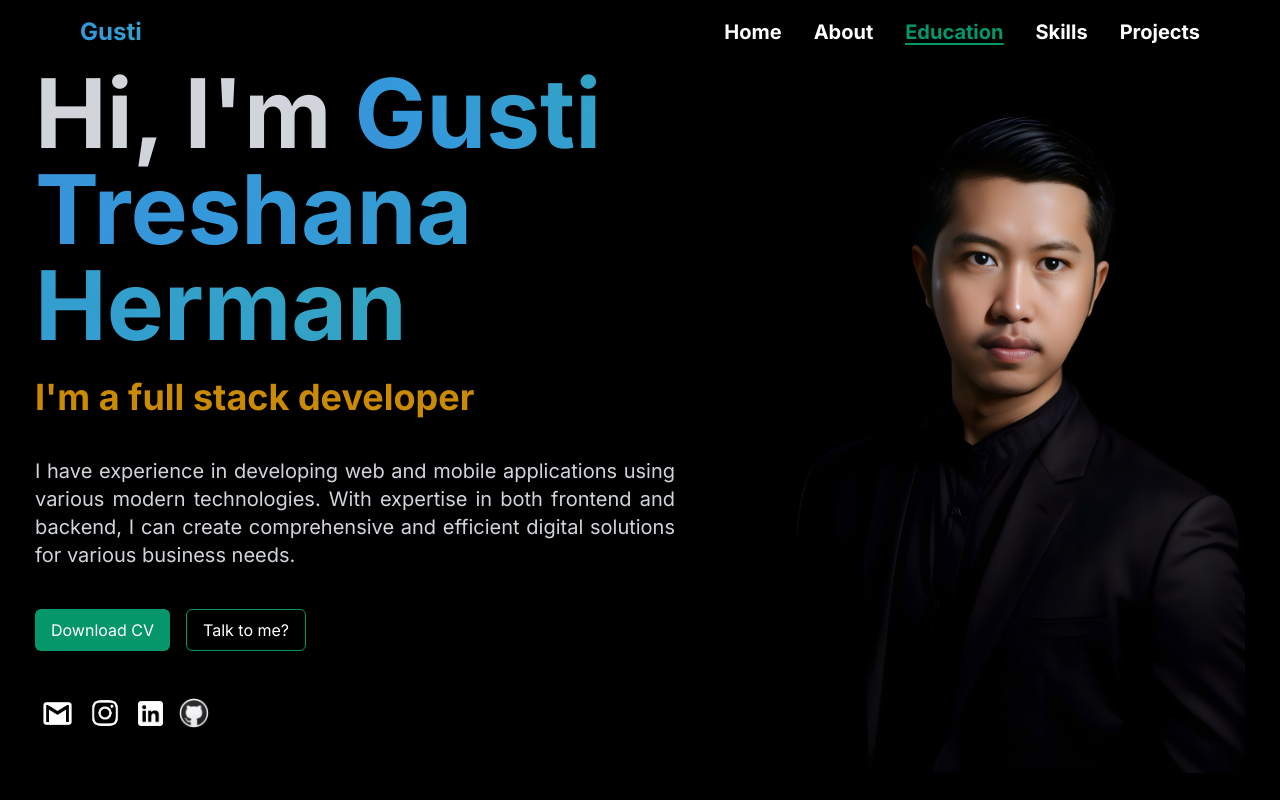
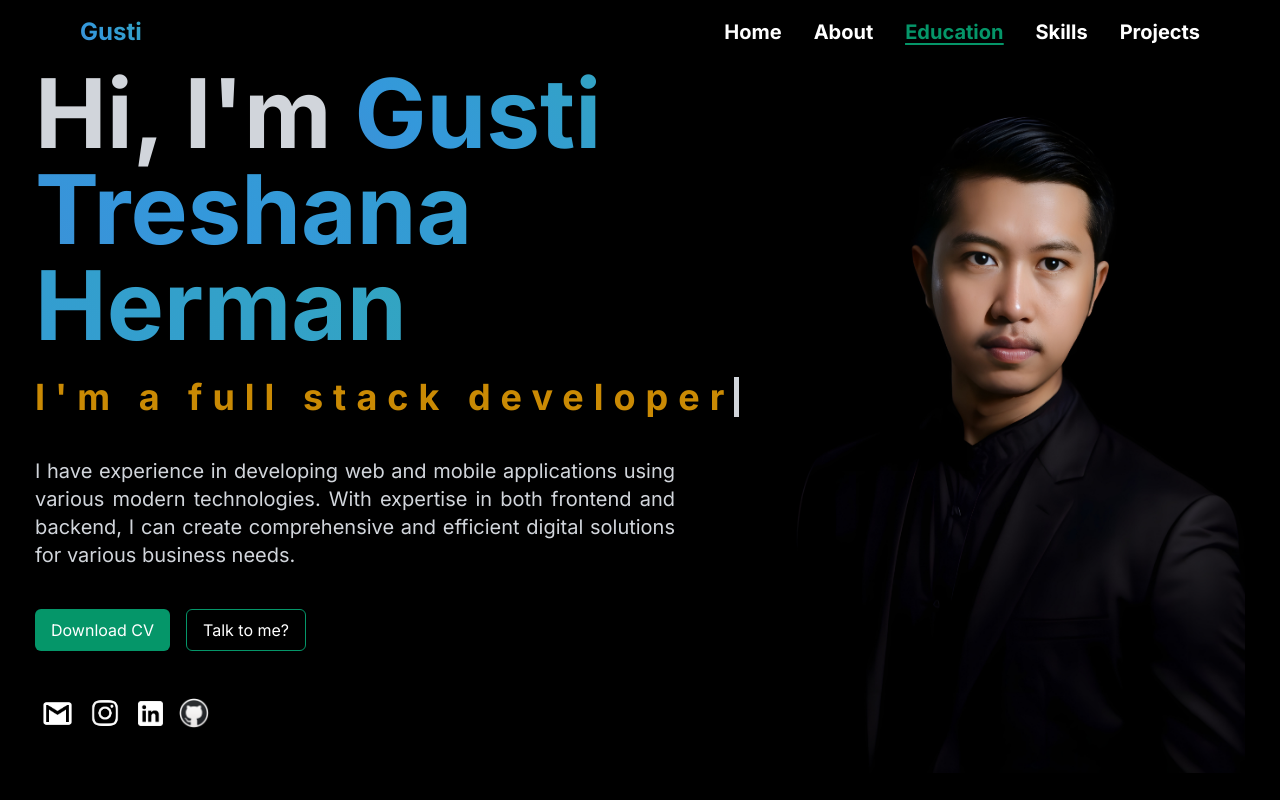
Before and after one commit to Gustitreshana/Portofolio-Website, a Next.js app: page / in a window 1280 px wide. Shown: the top 800 px of the page. Built offline with nearby package versions, Linux system fonts and the light colour scheme.

Commit message:
feat: add typing animation

```diff
--- a/src/app/globals.css
+++ b/src/app/globals.css
@@ -3,7 +3,7 @@
 @tailwind utilities;
 
 body {
-    @apply bg-black text-white;
+  @apply bg-black text-white;
 }
 
 body::-webkit-scrollbar {
@@ -11,7 +11,7 @@ body::-webkit-scrollbar {
 }
 
 html {
-    scroll-behavior: smooth;
+  scroll-behavior: smooth;
 }
 
 @keyframes glowingText {
@@ -33,3 +33,29 @@ html {
   -webkit-text-fill-color: transparent;
   animation: glowingText 10s ease infinite;
 }
+
+.container-typing {
+  display: inline-block;
+  width: fit-content;
+}
+
+.typing-text {
+  border-right: 5px solid #d1d5db;
+  letter-spacing: 10px;
+  width: 100%;
+  white-space: nowrap;
+  overflow: hidden;
+  animation: typing 2s steps(26), cursor 0.4s step-end infinite alternate;
+}
+
+@keyframes cursor {
+  50% {
+    border-color: transparent;
+  }
+}
+
+@keyframes typing {
+  from {
+    width: 0;
+  }
+}
```
